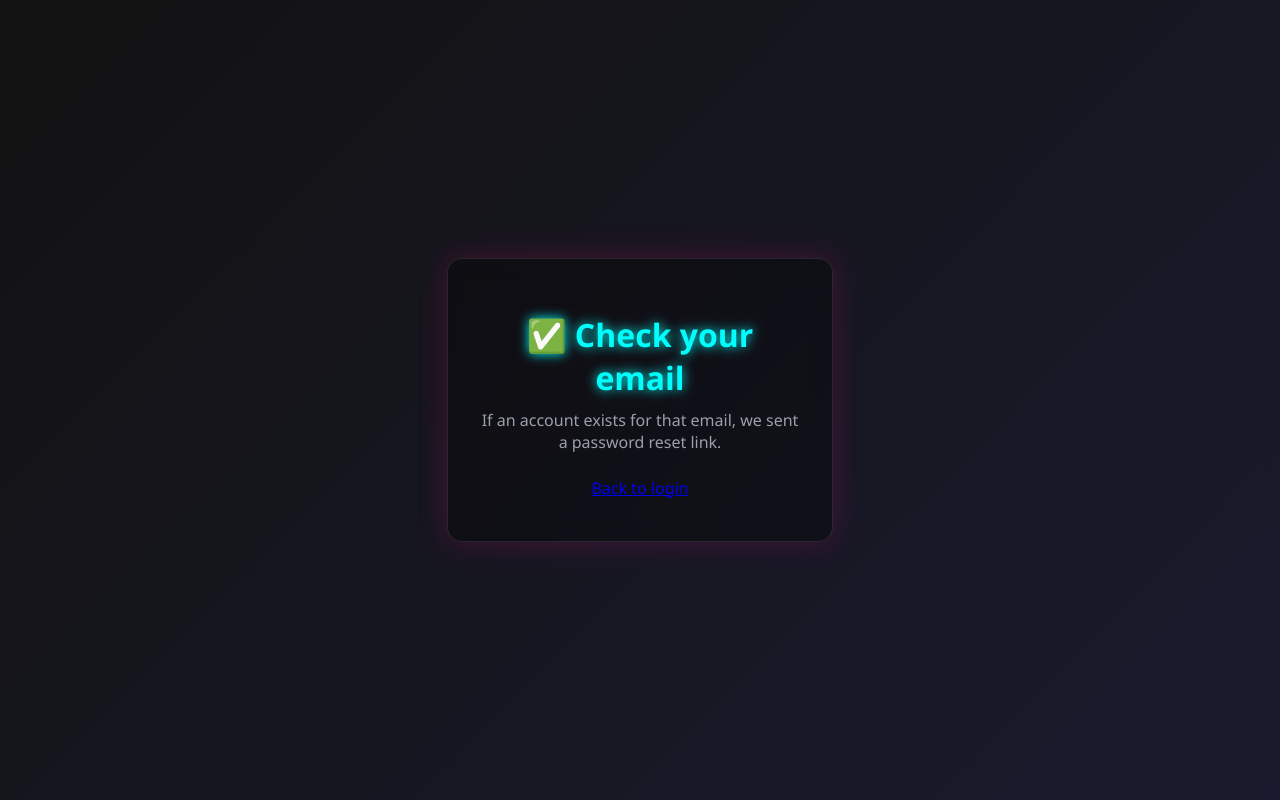
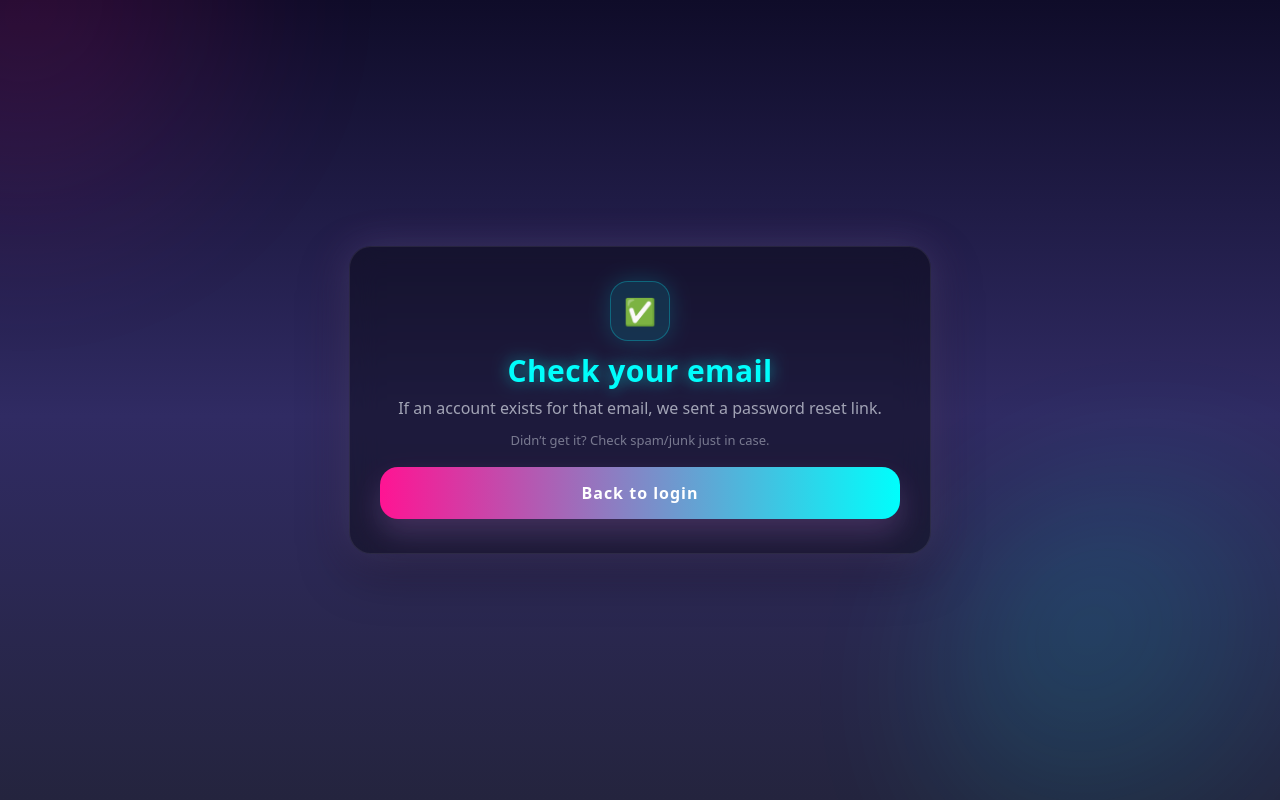
Before and after one commit to BootlegCash/rank-v4, a Django app: page /accounts/password_reset/done/ in a window 1280 px wide. Run offline with Django 4.2, Linux system fonts and the light colour scheme.

Commit message:
fixed styling of email

```diff
--- a/accounts/templates/accounts/auth_base.html
+++ b/accounts/templates/accounts/auth_base.html
@@ -1,51 +1,270 @@
+{% load static %}
 <!DOCTYPE html>
 <html lang="en">
 <head>
-    <meta charset="UTF-8">
-    <meta name="viewport" content="width=device-width, initial-scale=1.0">
-    <title>{% block title %}Drink Masters{% endblock %}</title>
+  <meta charset="UTF-8" />
+  <meta name="viewport" content="width=device-width, initial-scale=1.0" />
+  <title>{% block title %}After Hours: Ranked{% endblock %}</title>
+
   <style>
-        :root {
-            --neon-cyan: #00fefc;
-            --hot-pink: #ff1493;
-            --glass-border: rgba(255, 255, 255, 0.1);
+    :root{
+      --neon-cyan:#00fefc;
+      --hot-pink:#ff1493;
+
+      --bg-top:#0f0c29;
+      --bg-mid:#302b63;
+      --bg-bot:#24243e;
+
+      --card-bg:rgba(0,0,0,.38);
+      --card-border:rgba(255,255,255,.08);
+
+      --text:#e9eef6;
+      --muted:rgba(233,238,246,.65);
+      --muted2:rgba(233,238,246,.45);
+      --danger:#ff4b5c;
+      --success:#00ffb0;
+
+      --radius:22px;
     }
 
-        body {
-            background: linear-gradient(135deg, #121212 0%, #1a1a2e 100%);
-            color: white;
-            font-family: 'Segoe UI', Tahoma, Geneva, Verdana, sans-serif;
-            margin: 0;
-            padding: 0;
-            min-height: 100vh;
-            display: flex;
-            justify-content: center;
-            align-items: center;
+    /* TRUE center, always */
+    html, body {
+      height: 100%;
     }
 
-        .auth-container {
-            width: 100%;
-            max-width: 400px;
-            padding: 2rem;
+    body{
+      margin:0;
+      color:var(--text);
+      font-family: ui-sans-serif, system-ui, -apple-system, Segoe UI, Roboto, Helvetica, Arial, "Apple Color Emoji","Segoe UI Emoji";
+      background: linear-gradient(180deg, var(--bg-top) 0%, var(--bg-mid) 52%, var(--bg-bot) 100%);
+      display:grid;
+      place-items:center;
+      overflow-x:hidden;
     }
 
-        .glass-card {
-            background: rgba(0, 0, 0, 0.3);
-            backdrop-filter: blur(10px);
-            border-radius: 15px;
-            border: 1px solid var(--glass-border);
-            padding: 2rem;
-            box-shadow: 0 0 30px rgba(255, 20, 147, 0.2);
-            width: 320px; /* Fixed width */
-            margin: 0 auto; /* Center the card */
+    /* Soft ambient blobs (subtle, keeps center feeling correct) */
+    body::before,
+    body::after{
+      content:"";
+      position:fixed;
+      inset:auto;
+      width:520px;
+      height:520px;
+      filter: blur(70px);
+      opacity:.16;
+      z-index:0;
+      pointer-events:none;
+      border-radius:999px;
+    }
+    body::before{
+      left:-140px;
+      top:-160px;
+      background: radial-gradient(circle at 30% 30%, var(--hot-pink), transparent 60%);
+    }
+    body::after{
+      right:-160px;
+      bottom:-180px;
+      background: radial-gradient(circle at 30% 30%, var(--neon-cyan), transparent 60%);
+    }
+
+    .auth-container{
+      position:relative;
+      z-index:1;
+      width:100%;
+      display:flex;
+      justify-content:center;
+      padding: 28px 18px;
+      box-sizing:border-box;
+    }
+
+    /* Card */
+    .glass-card{
+      width:100%;
+      max-width: 440px;
+      padding: 34px 30px;
+      border-radius: var(--radius);
+      background: var(--card-bg);
+      border: 1px solid var(--card-border);
+      backdrop-filter: blur(14px);
+
+      /* balanced glow so it doesn't "pull" down */
+      box-shadow:
+        0 0 40px rgba(255,20,147,.15),
+        0 0 40px rgba(0,254,252,.12),
+        0 18px 50px rgba(0,0,0,.35);
+    }
+
+    /* Optional tighter layout helper */
+    .neon-card{
+      max-width: 520px;
+      margin:0 auto;
+      text-align:center;
+      padding: 34px 30px;
+    }
+
+    .icon-badge{
+      width:58px;
+      height:58px;
+      margin: 0 auto 14px;
+      border-radius: 18px;
+      display:flex;
+      align-items:center;
+      justify-content:center;
+      font-size: 26px;
+      background: rgba(0,245,255,0.12);
+      border:1px solid rgba(0,245,255,0.28);
+      box-shadow: 0 0 22px rgba(0,245,255,.18);
+    }
+    .icon-badge.success{
+      background: rgba(0,255,176,0.12);
+      border:1px solid rgba(0,255,176,0.28);
+      box-shadow: 0 0 22px rgba(0,255,176,.18);
+    }
+    .icon-badge.warning{
+      background: rgba(255,80,200,0.12);
+      border:1px solid rgba(255,80,200,0.26);
+      box-shadow: 0 0 22px rgba(255,80,200,.16);
+    }
+
+    .neon-title{
+      margin: 6px 0 10px;
+      font-size: 30px;
+      line-height: 1.08;
+      font-weight: 900;
+      letter-spacing: .4px;
+      color: var(--neon-cyan);
+      text-shadow: 0 0 16px rgba(0,254,252,.55);
+      text-align:center;
+    }
+
+    .muted-text{
+      color: var(--muted);
+      margin: 0 0 12px;
+      text-align:center;
+    }
+    .helper-text{
+      color: var(--muted2);
+      font-size: 13px;
+      margin: 0 0 18px;
+      text-align:center;
+    }
+
+    /* Forms */
+    .register-form{
+      display:flex;
+      flex-direction:column;
+      gap: 14px;
+      width:100%;
+    }
+
+    .form-group{
+      width:100%;
+    }
+
+    .form-input{
+      width:100%;
+      box-sizing:border-box;
+      padding: 14px 14px;
+      border-radius: 14px;
+      outline:none;
+
+      background: rgba(255,255,255,.06);
+      border: 1px solid rgba(255,255,255,.10);
+      color: var(--text);
+      font-size: 14px;
+    }
+    .form-input::placeholder{
+      color: rgba(233,238,246,.45);
+    }
+    .form-input:focus{
+      border-color: rgba(0,254,252,.35);
+      box-shadow: 0 0 0 4px rgba(0,254,252,.10);
+    }
+
+    .error-text{
+      margin-top: 8px;
+      color: rgba(255, 90, 105, .95);
+      font-size: 13px;
+      text-align:left;
+    }
+
+    .alert-error{
+      padding: 12px 14px;
+      border-radius: 14px;
+      background: rgba(255,75,92,.10);
+      border: 1px solid rgba(255,75,92,.25);
+      color: rgba(255,180,186,.95);
+      font-size: 13px;
+      text-align:left;
+    }
+
+    /* Buttons */
+    .neon-btn,
+    .submit-btn{
+      display:inline-flex;
+      justify-content:center;
+      align-items:center;
+      gap:10px;
+      text-decoration:none;
+      cursor:pointer;
+      border:none;
+      user-select:none;
+      font-weight: 900;
+      letter-spacing: .9px;
+      border-radius: 18px;
+      padding: 14px 18px;
+      color: #fff;
+
+      background: linear-gradient(90deg, var(--hot-pink), var(--neon-cyan));
+      box-shadow:
+        0 14px 30px rgba(255,20,147,.18),
+        0 14px 30px rgba(0,254,252,.12);
+    }
+
+    .neon-btn:hover,
+    .submit-btn:hover{
+      transform: translateY(-1px);
+      filter: brightness(1.02);
+    }
+
+    .neon-full-btn{
+      width:100%;
+      display:flex;
+      justify-content:center;
+      align-items:center;
+      padding: 15px 0;
+      border-radius: 18px;
+      font-weight: 900;
+      letter-spacing: 1px;
+    }
+
+    .secondary-link{
+      display:block;
+      margin-top: 16px;
+      text-align:center;
+      color: var(--neon-cyan);
+      font-weight: 800;
+      text-decoration: underline;
+      text-underline-offset: 3px;
+    }
+
+    /* Small screens */
+    @media (max-width: 420px){
+      .glass-card{
+        padding: 28px 22px;
+        border-radius: 20px;
+      }
+      .neon-title{
+        font-size: 26px;
+      }
     }
   </style>
+
   {% block extra_css %}{% endblock %}
 </head>
 <body>
   <div class="auth-container">
-        {% block content %}
-        {% endblock %}
+    {% block content %}{% endblock %}
   </div>
 
   {% block extra_js %}{% endblock %}
--- a/accounts/templates/accounts/emails/password_reset_done.html
+++ b/accounts/templates/accounts/emails/password_reset_done.html
@@ -2,15 +2,25 @@
 {% block title %}Email Sent{% endblock %}
 
 {% block content %}
-<div class="glass-card" style="max-width:520px;margin:0 auto;text-align:center;">
-  <h1 style="color: var(--neon-cyan); text-shadow: 0 0 12px var(--neon-cyan); margin-bottom: 10px;">
-    ✅ Check your email
+<div class="glass-card neon-card">
+
+  <div class="icon-badge">✅</div>
+
+  <h1 class="neon-title">
+    Check your email
   </h1>
-  <p style="color:#9aa0aa; margin:0 0 14px;">
+
+  <p class="muted-text">
     If an account exists for that email, we sent a password reset link.
   </p>
-  <a class="neon-btn" href="{% url 'login' %}" style="display:inline-block; padding: 10px 16px;">
+
+  <p class="helper-text">
+    Didn’t get it? Check spam/junk just in case.
+  </p>
+
+  <a href="{% url 'login' %}" class="submit-btn neon-full-btn">
     Back to login
   </a>
+
 </div>
 {% endblock %}
```
Also changed, not shown: accounts/templates/accounts/emails/password_reset_complete.html (+11 -5 lines), accounts/templates/accounts/emails/password_reset_confirm.html (+56 -19 lines), accounts/templates/accounts/emails/password_reset_email.html (+3 -9 lines), accounts/templates/accounts/emails/password_reset_form.html (+218 -29 lines), db.sqlite3. Lines whose indentation alone changed are shown as unchanged.
